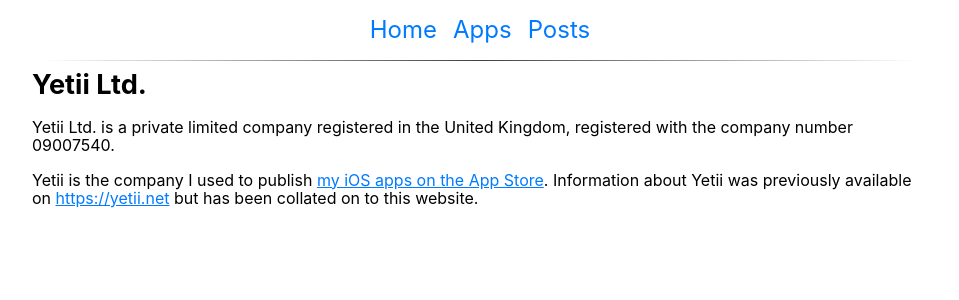
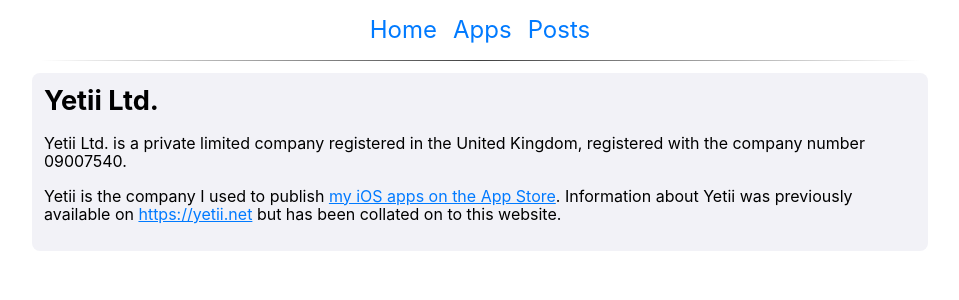
Before and after one commit to JosephDuffy/josephduffy.co.uk, a Next.js app: page /yetii in a window 1280 px wide. Shown: the top 300 px of the page, without its empty margins (160-1119 px from the left). Built offline with nearby package versions, Linux system fonts and the light colour scheme.

Commit message:
Wrap Yetii page in Card

```diff
--- a/pages/yetii.tsx
+++ b/pages/yetii.tsx
@@ -2,6 +2,7 @@
 import Head from "next/head"
 import Page from "../layouts/main"
 import Link from "next/link"
+import Card from "../components/Card"
 
 const YetiiPage: NextPage = () => {
   return (
@@ -13,6 +14,7 @@
           content="Yetii Ltd. is a private limited company used to publish iOS apps created by Joseph Duffy"
         />
       </Head>
+      <Card>
         <h1>Yetii Ltd.</h1>
         <p>
           Yetii Ltd. is a private limited company registered in the United
@@ -29,6 +31,7 @@
           </a>{" "}
           but has been collated on to this website.
         </p>
+        </Card>
     </Page>
   )
 }
```
Lines whose indentation alone changed are shown as unchanged.
